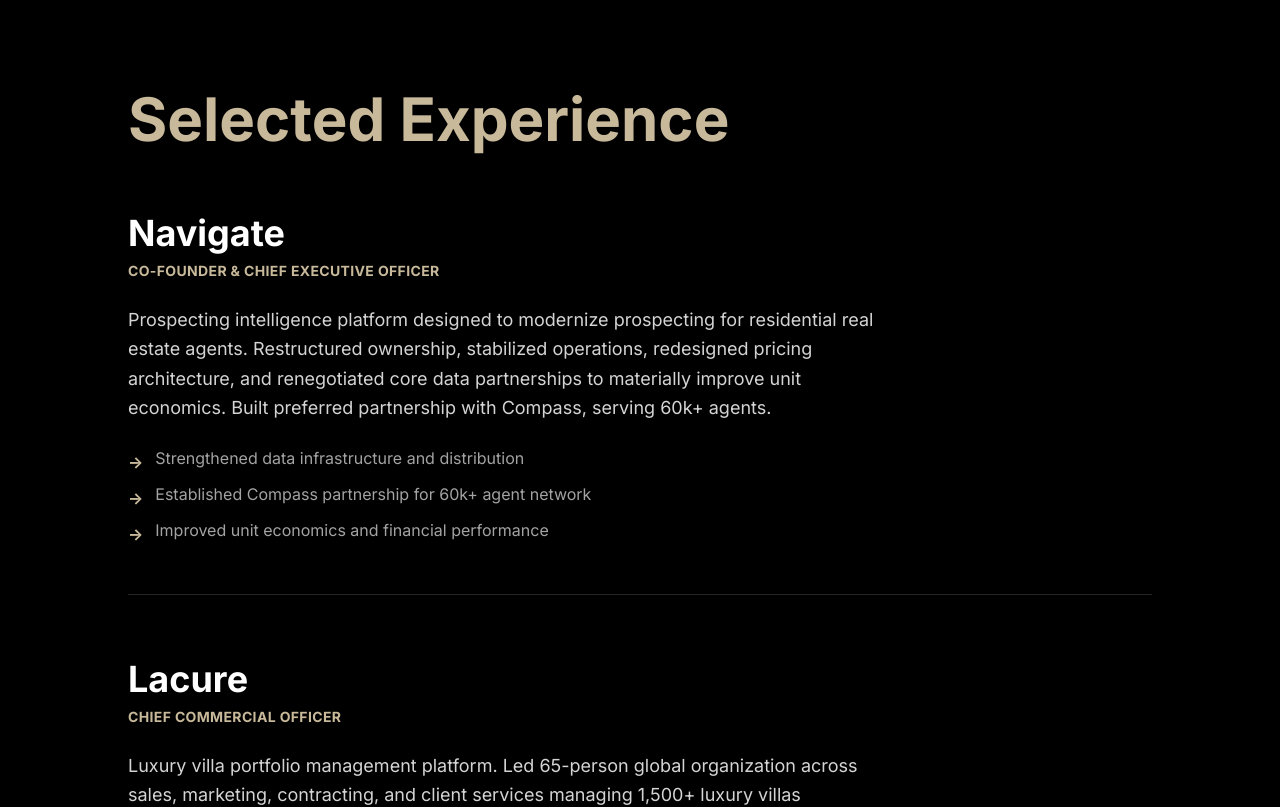
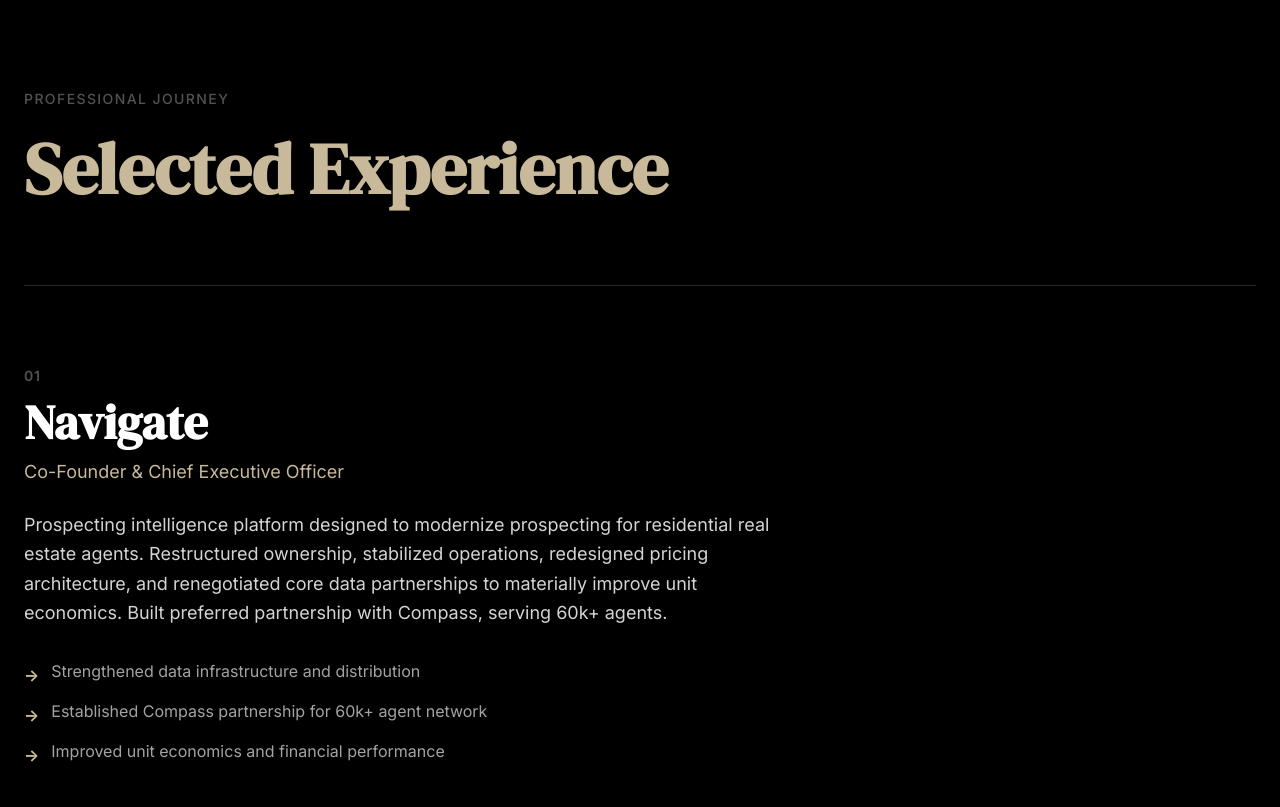
Before and after one commit to letsnavigatebmw/brandonmweaver, a React (Vite) app: page / in a window 1280 px wide. Shown: the part 2100-2907 px from the top of the page. Built offline with nearby package versions, Linux system fonts and the light colour scheme.

Commit message:
Redesign Selected Experience section to match 'How I Think' style - serif headings, numbered entries, dividers

```diff
--- a/src/components/Projects.jsx
+++ b/src/components/Projects.jsx
@@ -55,34 +55,47 @@ export default function Projects() {
 
   return (
     <section id="projects" className="py-24 px-6 bg-black">
-      <div className="max-w-5xl mx-auto">
-        <h2 className="text-5xl md:text-6xl font-bold mb-16" style={{ color: '#c8b99a' }}>
-          Selected Experience
-        </h2>
+      <div className="max-w-7xl mx-auto">
+        {/* Header */}
+        <div className="mb-20">
+          <p className="text-gray-600 text-sm uppercase tracking-widest font-medium mb-6">
+            Professional Journey
+          </p>
+          <h2 className="text-6xl md:text-7xl font-serif mb-8" style={{ color: '#c8b99a' }}>
+            Selected Experience
+          </h2>
+        </div>
 
-        <div className="space-y-16">
+        {/* Divider */}
+        <div className="w-full h-px bg-gray-800 mb-20" />
+
+        {/* Experience Cards */}
+        <div className="space-y-20">
           {experiences.map((exp, index) => (
-            <div key={index} className="border-b border-gray-800 pb-12 last:border-b-0">
+            <div key={index} className="pb-16 border-b border-gray-800 last:border-b-0">
               {/* Company & Role */}
               <div className="mb-6">
-                <h3 className="text-4xl font-bold text-white mb-2">
+                <p className="text-gray-600 text-sm font-semibold uppercase tracking-wider mb-3">
+                  {String(index + 1).padStart(2, '0')}
+                </p>
+                <h3 className="text-4xl md:text-5xl font-serif text-white mb-3">
                   {exp.name}
                 </h3>
-                <p className="text-sm text-gold-400 uppercase tracking-wide font-bold">
+                <p className="text-lg" style={{ color: '#c8b99a' }}>
                   {exp.role}
                 </p>
               </div>
 
               {/* Description */}
-              <p className="text-lg text-gray-300 mb-6 max-w-3xl leading-relaxed">
+              <p className="text-lg text-gray-300 mb-8 max-w-3xl leading-relaxed">
                 {exp.description}
               </p>
 
-              {/* Bullets */}
-              <ul className="space-y-2">
+              {/* Highlights */}
+              <ul className="space-y-3">
                 {exp.highlights.map((highlight, i) => (
                   <li key={i} className="text-base text-gray-400 flex items-start gap-3">
-                    <span className="text-gold-400 font-bold mt-1">→</span>
+                    <span className="text-gold-400 font-bold mt-1 flex-shrink-0">→</span>
                     <span>{highlight}</span>
                   </li>
                 ))}
```
